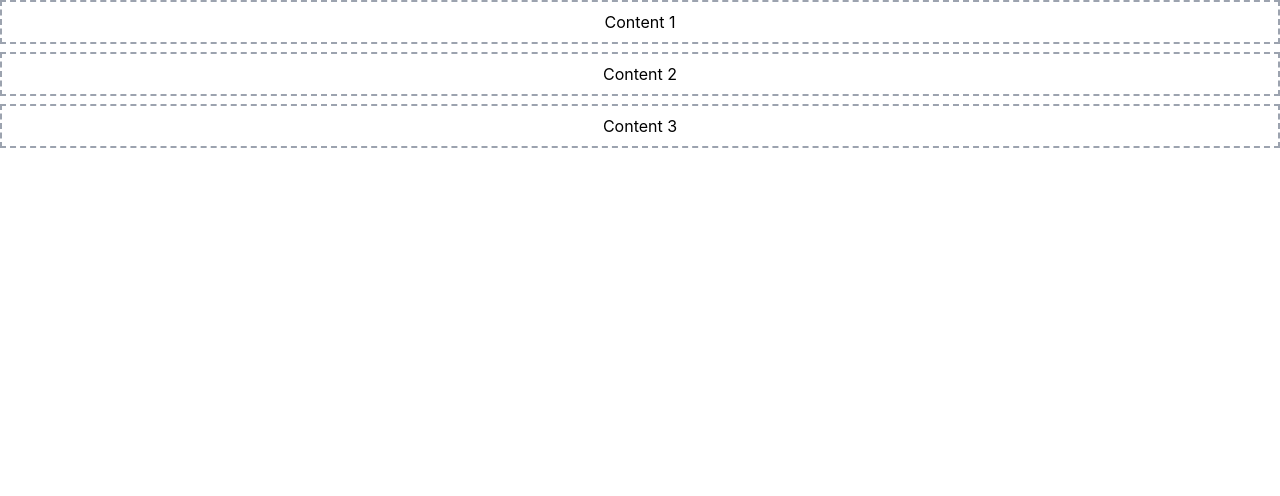
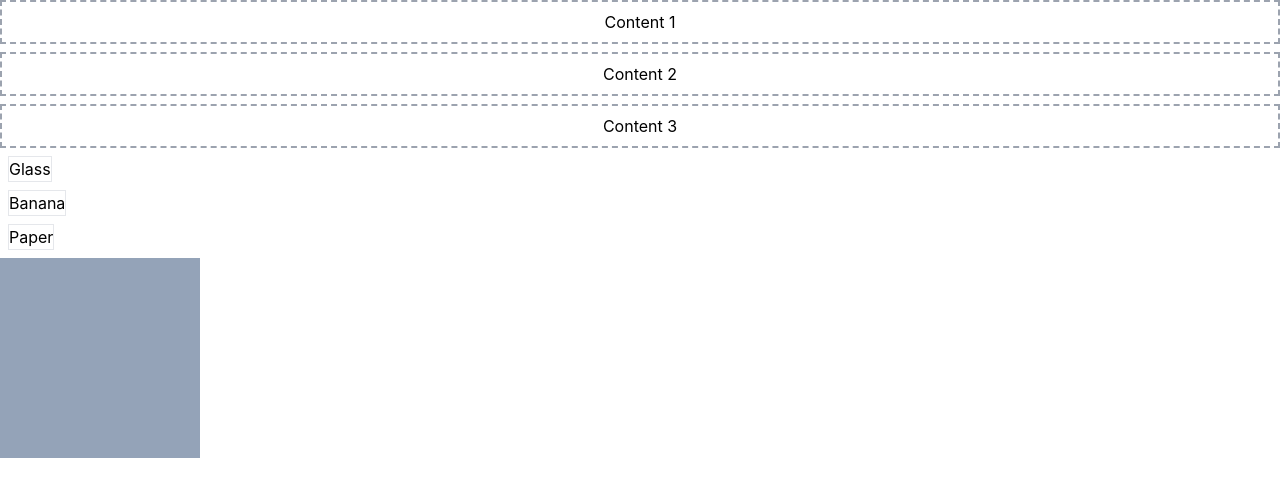
Before and after one commit to thong-vm/dnd-drag-drop, a React (Create React App) app: page / in a window 1280 px wide. Shown: the top 496 px of the page. Built offline with nearby package versions, Linux system fonts and the light colour scheme.

Commit message:
create 2 files and update 1 file

```diff
--- /dev/null
+++ b/src/components/Box/Box.js
@@ -0,0 +1,34 @@
+import { useDrag } from "react-dnd";
+
+function Box({ object }) {
+  const [{ isDragging }, drag] = useDrag({
+    type: "Trash",
+    //đây là item đang được kéo
+    item: () => {
+      return { object };
+    },
+    collect: (monitor) => ({
+      //nếu đang được kéo thì trả về giá trị true cho isDragging
+      isDragging: monitor.isDragging(),
+    }),
+    //sau khi kéo xong
+    end: (item, monitor) => {
+      const dropResult = monitor.getDropResult();
+      if (item && dropResult) {
+        alert(`You dropped ${item.object.name} into ${dropResult.name}!`);
+      }
+    },
+  });
+  return (
+    <div
+      className={`border bg-white w-fit m-2 ${
+        isDragging ? "opacity-0" : "opacity-100"
+      } cursor-move`}
+      ref={drag}
+    >
+      {object.name}
+    </div>
+  );
+}
+
+export default Box;
--- /dev/null
+++ b/src/components/Dustbin/Dustbin.js
@@ -0,0 +1,32 @@
+import { useDrop } from "react-dnd";
+
+function Dustbin() {
+  const [{ canDrop, isOver }, drop] = useDrop({
+    accept: "Trash",
+    collect(monitor) {
+      return {
+        //nếu đang được thả thì trả về giá trị true cho handlerId
+        handlerId: monitor.getHandlerId(),
+        //có thẻ thả thì này true, dùng xác định có thả vào
+        canDrop: monitor.canDrop(),
+        //vừa mới lướt qua thì true
+        isOver: monitor.isOver(),
+      };
+    },
+    drop() {
+      return { name: "Dustbin" };
+    },
+  });
+  return (
+    <div
+      ref={drop}
+      className={`${
+        canDrop && isOver ? "bg-green-200" : canDrop && "bg-red-500"
+      } w-[200px] h-[200px] bg-slate-400`}
+    >
+      {canDrop && isOver ? "Ok right !" : canDrop && "Drop here !"}
+    </div>
+  );
+}
+
+export default Dustbin;
--- a/src/components/ThrowTrash/ThrowTrash.js
+++ b/src/components/ThrowTrash/ThrowTrash.js
@@ -1,5 +1,26 @@
+import Box from "../Box/Box";
+import Dustbin from "../Dustbin/Dustbin";
+
 function ThrowTrash() {
-  return <></>;
+  const trashes = [
+    {
+      name: "Glass",
+    },
+    {
+      name: "Banana",
+    },
+    {
+      name: "Paper",
+    },
+  ];
+  return (
+    <>
+      {trashes.map((trash) => (
+        <Box object={trash} />
+      ))}
+      <Dustbin />
+    </>
+  );
 }
 
 export default ThrowTrash;
```
